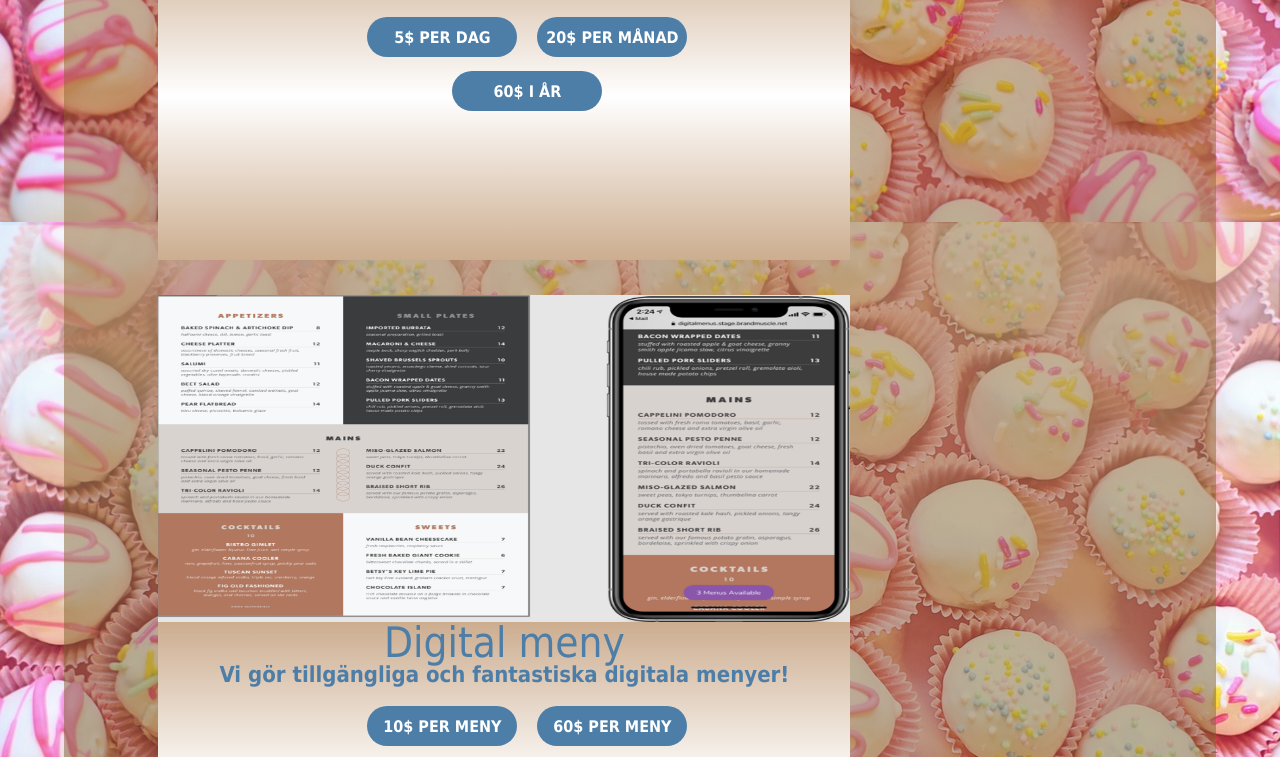
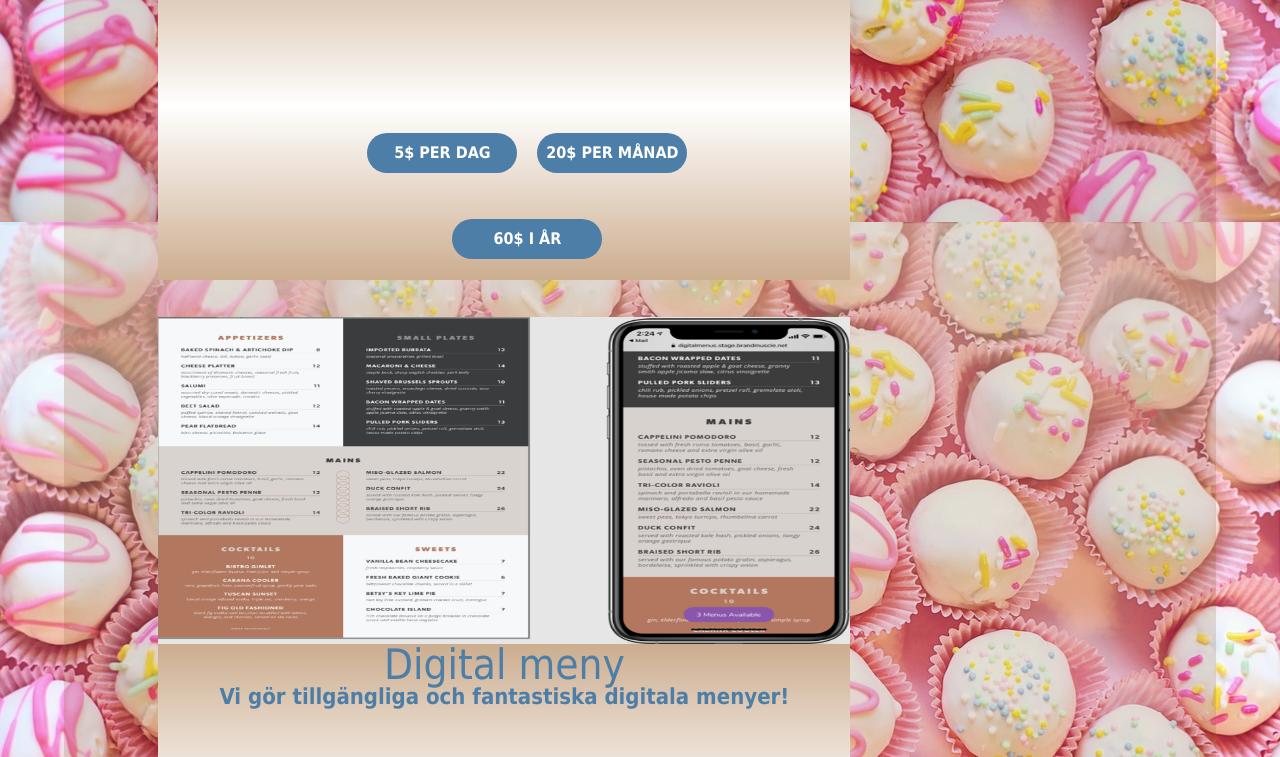
Before and after one commit to Sebah7/u02-Redesign-Grupp-2, a plain HTML site: page pricelist/priceList.html in a window 1280 px wide. Shown: the part 631-1388 px from the top of the page. Drawn offline with Linux system fonts and the light colour scheme; files that its build step writes are made by us from their sources.

Commit message:
made changes

```diff
--- a/pricelist/_priceList.scss
+++ b/pricelist/_priceList.scss
@@ -25,7 +25,11 @@ background-attachment: fixed;
 
   .card-body {
     position: relative;
-    background: linear-gradient(rgba(168, 97, 39, 0.5), rgba(41, 99, 61, 0.5));
+    background: linear-gradient(
+      hsl(29, 95%, 24%, 20%),
+      hsl(30, 37%, 68%, 20%)
+    );
+
     margin: 1.87% 4.87% 0.77% 5.13%; // top bottom left right
     width: 90%;
     min-height: 867px;
@@ -171,7 +175,7 @@ background-attachment: fixed;
 
 }
 
-@media only screen and (min-width: 800px) and (max-width: 1920px) {
+@media only screen and (min-width: 800px) {
 
   .price-wrapper {
      height: auto;
@@ -217,11 +221,13 @@ background-attachment: fixed;
     }
 
     .service-text {
+      height: 163.5px;
       margin-top: 20px;
       font-size: 18px;
     }
 
     .card-h {
+      margin-top: 20px;
       font-size: 42px;
     }
 
@@ -229,11 +235,13 @@ background-attachment: fixed;
       font-size: 22px;
     }
     .btn-box {
+      height: 163.5px;
       margin-top: 10px;
       display: grid;
       margin-left: 300px;
       margin-top: 20px;
       margin-bottom: 2px;
+
     }
 
     .btnprice {
```
Also changed, not shown: style.css, 1 other file.
